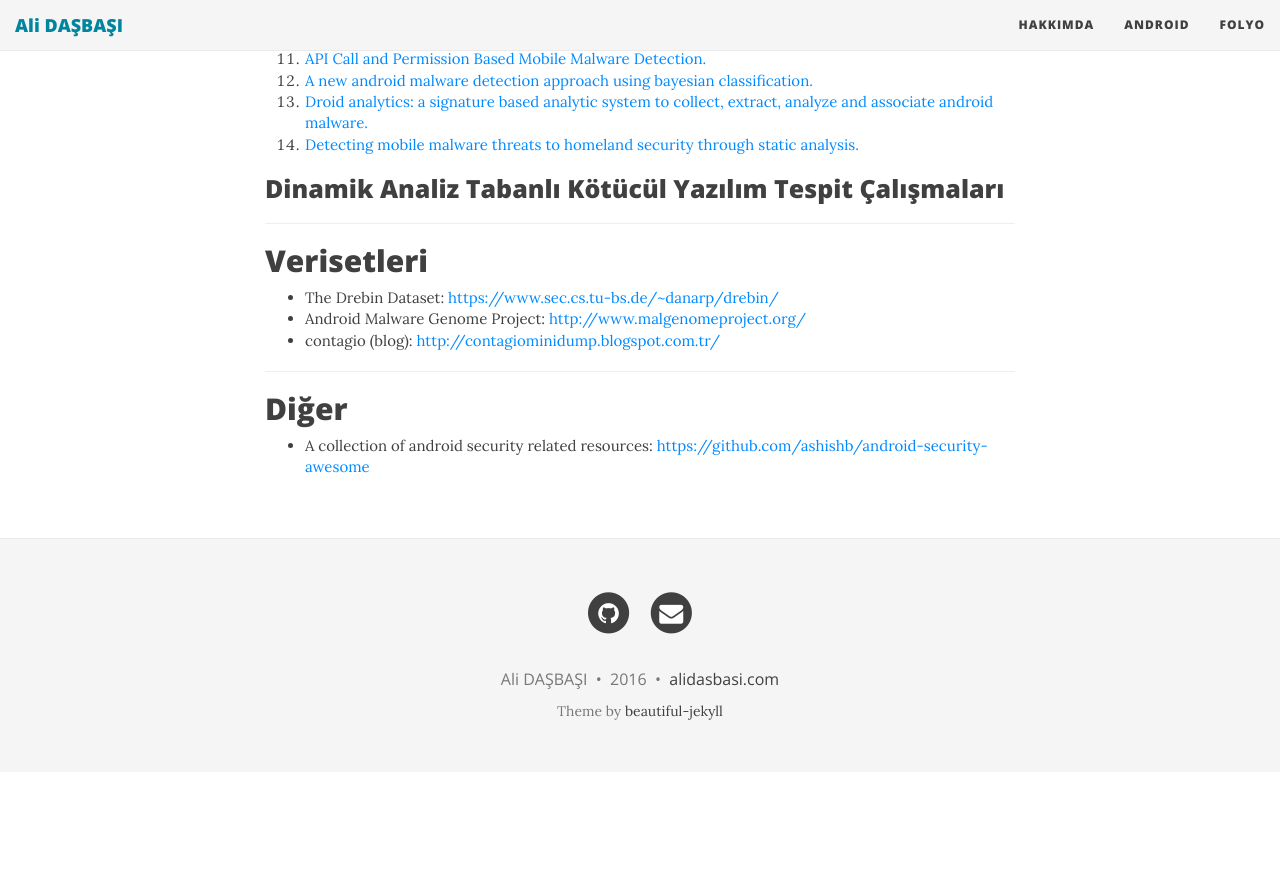
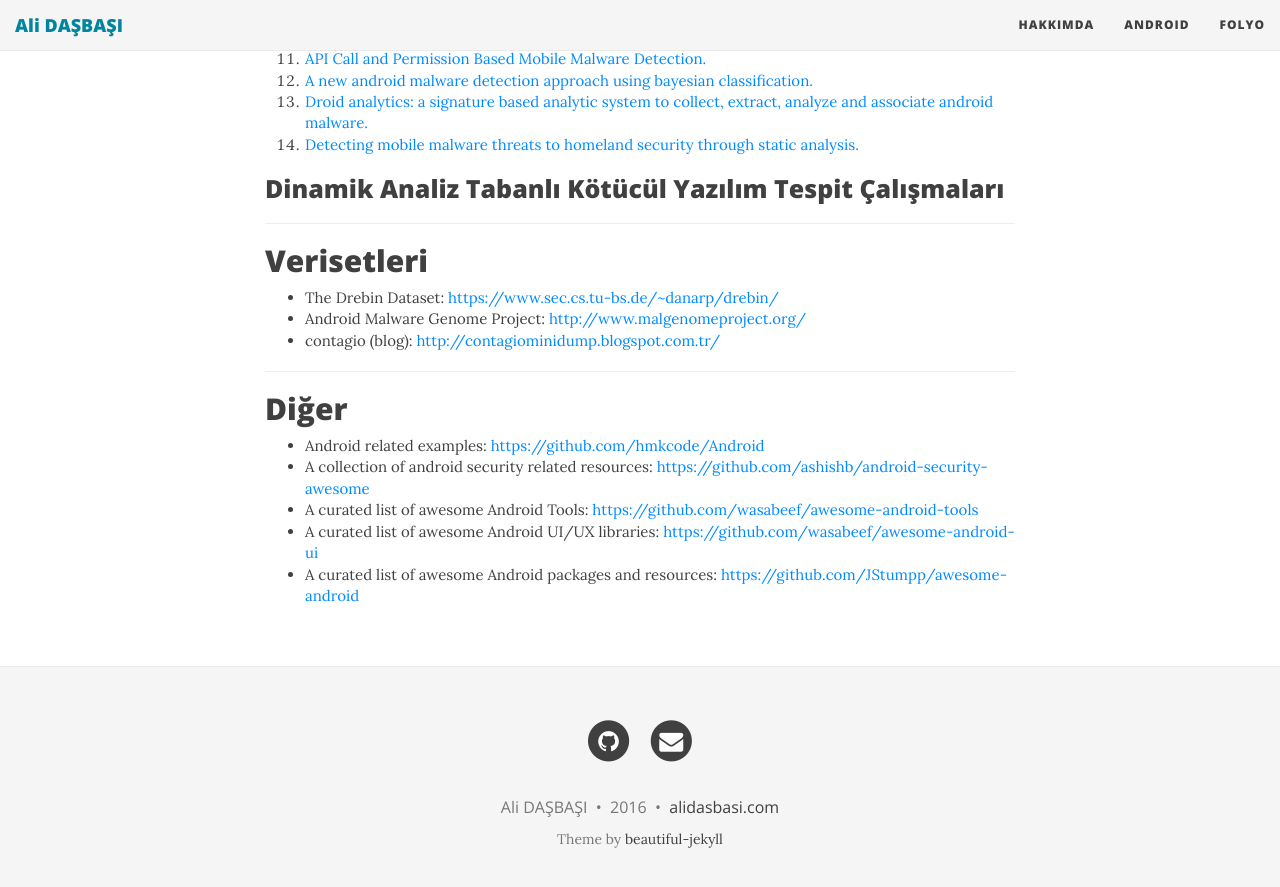
Before and after one commit to alidasbasi/adasbasi.github.io, a Jekyll site: the page built from android.md, in a window 1280 px wide and 900 px high, scrolled down 715 px. Shown: the top 887 px of the window. Built offline with Jekyll 4.4.1, drawn with Linux system fonts in a browser that asks for light colours; nearby versions of some CDN libraries; before the commit the page ends 1487 px from its top, so only the background shows below that.

Commit message:
android awesome

```diff
--- a/android.md
+++ b/android.md
@@ -43,4 +43,8 @@ subtitle: Android Karalama Defteri
 
 # Diğer
 
+- Android related examples: <https://github.com/hmkcode/Android>
 - A collection of android security related resources: <https://github.com/ashishb/android-security-awesome>
+- A curated list of awesome Android Tools: <https://github.com/wasabeef/awesome-android-tools>
+- A curated list of awesome Android UI/UX libraries: <https://github.com/wasabeef/awesome-android-ui>
+- A curated list of awesome Android packages and resources: <https://github.com/JStumpp/awesome-android>
```
